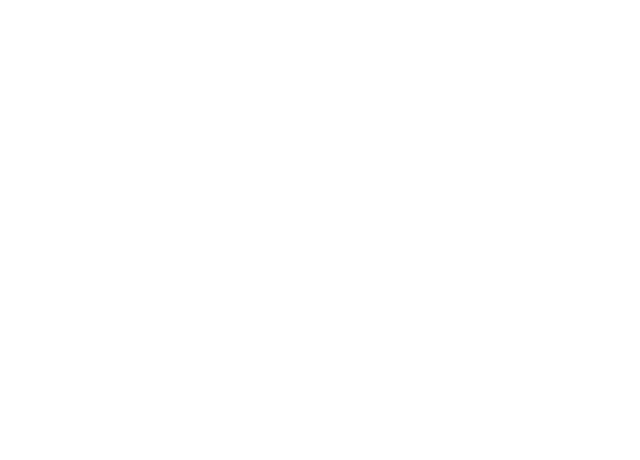
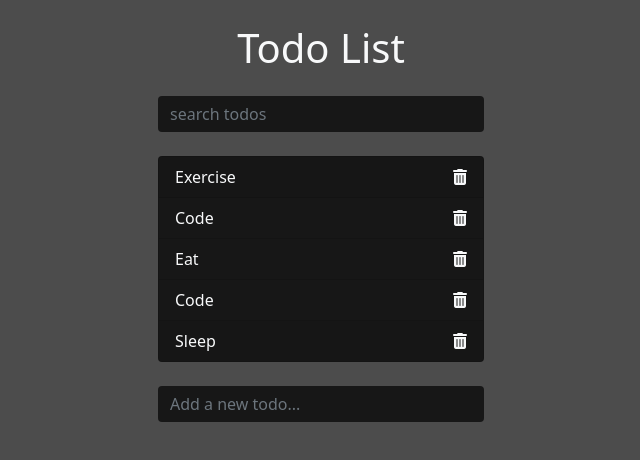
Before and after one commit to Adeleke5/Todo_App, a plain HTML site: page index.html in a window 1280 px wide. Shown: the whole page, without its empty margins (319-959 px from the left). Drawn offline with nearby package versions, Linux system fonts and the light colour scheme.

Commit message:
completed add a new todo function

```diff
--- a/app.js
+++ b/app.js
@@ -0,0 +1,23 @@
+const addForm = document.querySelector(".add");
+const ul = document.querySelector(".todos");
+
+const generateli = (newEntry) => {
+    li = `
+        <li class="list-group-item d-flex justify-content-between align-items-center text-light">
+            <span>${newEntry}</span>
+            <i class="fas fa-trash-alt delete"></i>
+        </li>`;
+    ul.innerHTML += li;
+}
+
+
+// fetch input strings from keyboad and add to the list
+addForm.addEventListener('submit', (e)=>{
+    e.preventDefault();
+    const newEntry = addForm.add.value.trim();
+        if(newEntry.length > 0){
+            generateli(newEntry);
+        } else {}
+
+        addForm.reset();
+});
--- a/index.html
+++ b/index.html
@@ -10,6 +10,47 @@
 </head>
 <body>
 
+    <div class="container">
+
+        <!--Page header & Search bar-->
+        <header class="text-center text-light my-4">
+            <h1 class="mb-4">Todo List</h1>
+            <form class="search">
+                <input type="text" name="search" autocomplete="off" placeholder="search todos" class="form-control m-auto" />
+            </form>
+        </header>
+
+        <!--list with delete icon-->
+        <ul class="list-group todos mx-auto text-light">
+            <li class="list-group-item d-flex justify-content-between align-items-center text-light">
+                <span>Exercise</span>
+                <i class="fas fa-trash-alt delete"></i>
+            </li>
+            <li class="list-group-item d-flex justify-content-between align-items-center text-light">
+                <span>Code</span>
+                <i class="fas fa-trash-alt delete"></i>
+            </li>
+            <li class="list-group-item d-flex justify-content-between align-items-center text-light">
+                <span>Eat</span>
+                <i class="fas fa-trash-alt delete"></i>
+            </li>
+            <li class="list-group-item d-flex justify-content-between align-items-center text-light">
+                <span>Code</span>
+                <i class="fas fa-trash-alt delete"></i>
+            </li>
+            <li class="list-group-item d-flex justify-content-between align-items-center text-light">
+                <span>Sleep</span>
+                <i class="fas fa-trash-alt delete"></i>
+            </li>
+        </ul>
+
+        <!--add to list input-->
+        <form class="add text-center my-4">
+            <input type="text" name="add" autocomplete="off" placeholder="Add a new todo..."class="form-control m-auto" />
+        </form>
+
+    </div>
+
     <script src="app.js"></script>
 </body>
 </html>
--- a/styles.css
+++ b/styles.css
@@ -0,0 +1,19 @@
+body{
+    background: rgba(0,0,0,0.7);
+}
+.container{
+    max-width: 350px
+}
+input[type=text],
+input[type=text]:focus{
+    color: whitesmoke;
+    border: none;
+    background: rgba(0,0,0,0.7);
+    max-width: 400px;
+}
+.todos li{
+    background: rgba(0,0,0,0.7);
+}
+.delete{
+    cursor: pointer;
+}
```
